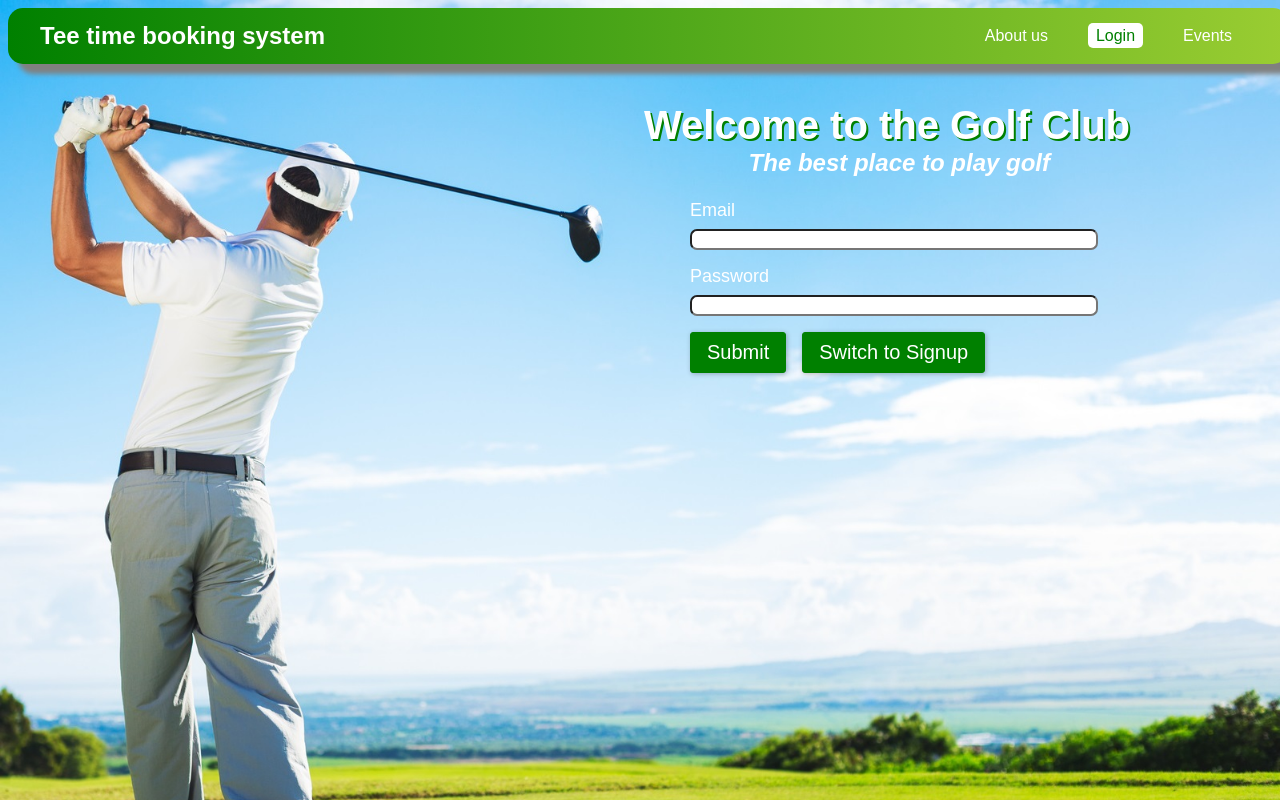
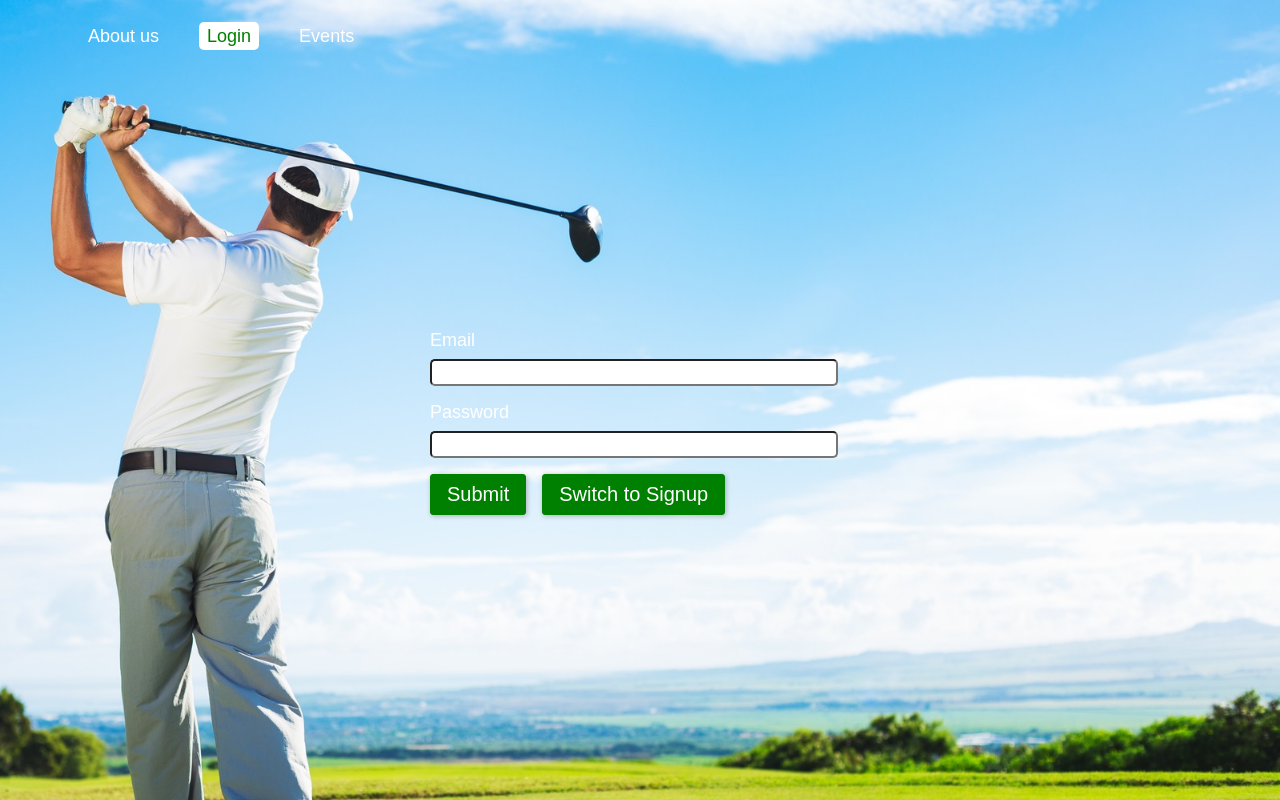
Before and after one commit to Tobzki/webdev-project, a React (Create React App) app in the folder frontend/: page /auth in a window 1280 px wide. Built offline with nearby package versions, Linux system fonts and the light colour scheme.

Commit message:
Fixed small fault

```diff
--- a/frontend/src/App.css
+++ b/frontend/src/App.css
@@ -4,24 +4,3 @@
 
 
 }
-
-.title_login {
-
-    color: white;
-    position: absolute;
-    top: 70px;
-    right: 150px;
-    font-size: 40px;
-    text-shadow: 2px 2px green;
-
-}
-.title_login-play {
-
-    color: white;
-    position: absolute;
-    top: 125px;
-    right: 230px;
-    font-size: 24px;
-    font-style: italic;
-
-}
--- a/frontend/src/App.js
+++ b/frontend/src/App.js
@@ -35,8 +35,6 @@ class App extends Component {
       logout:this.logout }}>
     <MainNavigation />
     <main className="main-content">
-      <h2 className="title_login">Welcome to the Golf Club</h2>
-      <h3 className="title_login-play">The best place to play golf</h3>
     <Switch>
     {this.state.token && <Redirect from="/" to="/events" exact />}
     {this.state.token && (
--- a/frontend/src/components/Navigation/MainNavigation.css
+++ b/frontend/src/components/Navigation/MainNavigation.css
@@ -4,8 +4,6 @@
   top: 0;
   width: 100%;
   height: 3.5rem;
-  background: green;
-  background-image: linear-gradient(to right, green , #9ACD32);
   padding: 0 2rem;
   margin-top: 0.5rem;
   margin-left: 0.5rem;
@@ -14,7 +12,6 @@
   align-items: center;
   justify-content: space-between;
   box-sizing: border-box;
-  box-shadow: 10px 10px 5px grey;
   border-radius: 15px;
 }
 
@@ -22,10 +19,12 @@
   margin: 0;
   font-size: 1.5rem;
   color: white;
+  font-family:Verdana, Geneva, Tahoma, sans-serif;
 }
 
 .main-navigation_items {
   margin-left: 1.5rem;
+  font-size: 18px;
 }
 
 .main-navigation_items ul {
--- a/frontend/src/components/Navigation/MainNavigation.js
+++ b/frontend/src/components/Navigation/MainNavigation.js
@@ -7,12 +7,9 @@ import './MainNavigation.css';
 
 const mainNavigation = props => (
     <AuthContext.Consumer>
-        {(context) => {
+        {context => {
             return (
             <header className="main-navigation">
-            <div className="main-navigation_logo">
-            <h1>Tee time booking system</h1>
-            </div>
             <nav className="main-navigation_items">
                 <ul>
                 <li>
--- a/frontend/src/index.css
+++ b/frontend/src/index.css
@@ -20,7 +20,7 @@ body {
 
     margin-bottom: 1rem;
     color: white;
-    font-size: 18px;
+
 
 }
 
--- a/frontend/src/pages/Auth.css
+++ b/frontend/src/pages/Auth.css
@@ -4,8 +4,8 @@
     max-width: 80%;
     margin: 5rem auto;
     position: absolute;
-    top: 120px;
-    right: 190px;
+    top: 250px;
+    right: 450px;
     font-size: 20px;
 
 }
@@ -15,7 +15,8 @@
 
     width: 100%;
     display: block;
-    border-radius: 7px;
+    border-radius: 5px;
+    font-size: 18px;
 
 }
 
```
Also changed, not shown: frontend/src/pages/Auth.js (+6 -4 lines).
